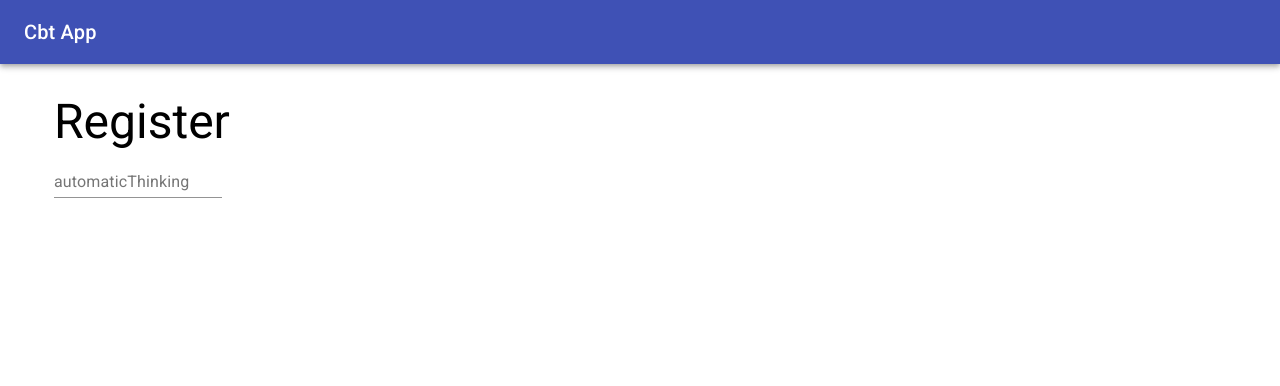
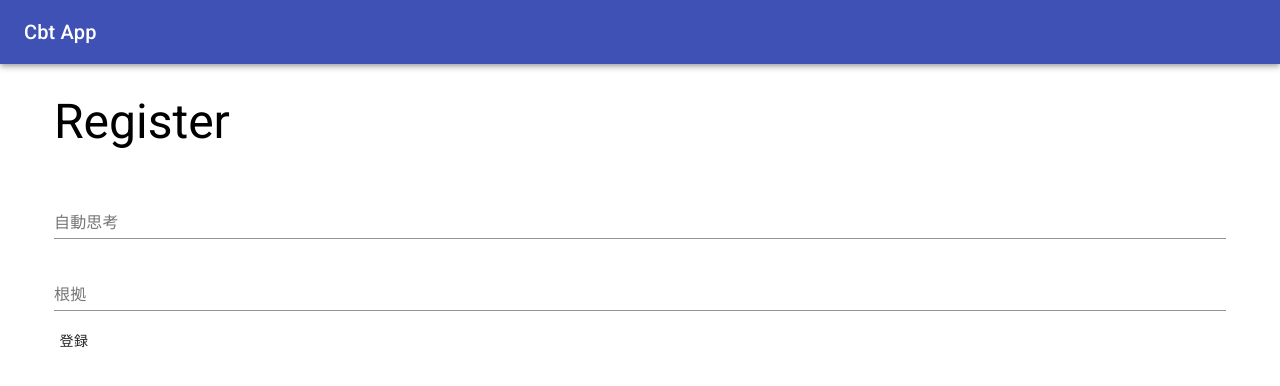
Before and after one commit to tamuten/javacbt, a React (Create React App) app in the folder frontend/: page /register in a window 1280 px wide. Shown: the top 386 px of the page. Built offline with nearby package versions, Linux system fonts and the light colour scheme.

Commit message:
登録画面を作成中

```diff
--- a/frontend/package.json
+++ b/frontend/package.json
@@ -5,6 +5,7 @@
   "dependencies": {
     "@material-ui/core": "^4.12.4",
     "@material-ui/icons": "^4.11.3",
+    "@material-ui/pickers": "^3.3.10",
     "@testing-library/jest-dom": "^5.16.4",
     "@testing-library/react": "^13.3.0",
     "@testing-library/user-event": "^13.5.0",
--- a/frontend/src/Register.tsx
+++ b/frontend/src/Register.tsx
@@ -1,13 +1,21 @@
-import { Grid, TextField, Typography } from "@material-ui/core";
+import { Button, Grid, TextField, Typography } from "@material-ui/core";
+import { DatePicker } from "@material-ui/pickers";
 
 export const Register = () => {
   return (
     <>
-      <Typography variant="h3">Register</Typography>
+      <Typography variant="h3" gutterBottom>Register</Typography>
       <Grid container spacing={3}>
         <Grid item xs={12}>
-          <TextField multiline label="automaticThinking" />
+          {/* <DatePicker value={new Date()} label="日時" disableFuture onChange={() => console.log("date changed.")} /> */}
         </Grid>
+        <Grid item xs={12}>
+          <TextField multiline fullWidth label="自動思考" />
+        </Grid>
+        <Grid item xs={12}>
+          <TextField multiline fullWidth label="根拠" />
+        </Grid>
+        <Button>登録</Button>
       </Grid>
     </>
   );
```
Also changed, not shown: 1 other file (tests, documents, lock files or other folders).
